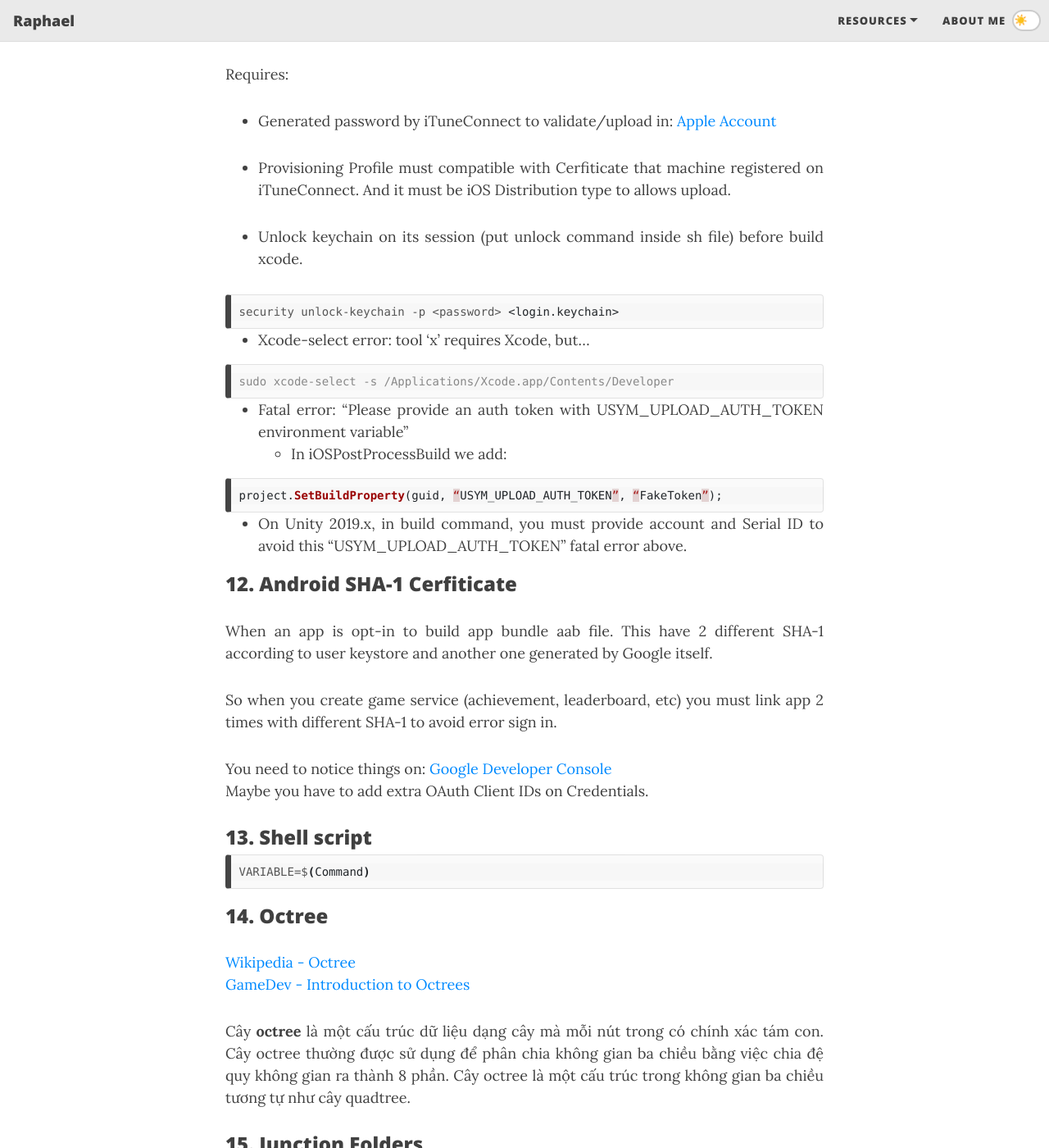
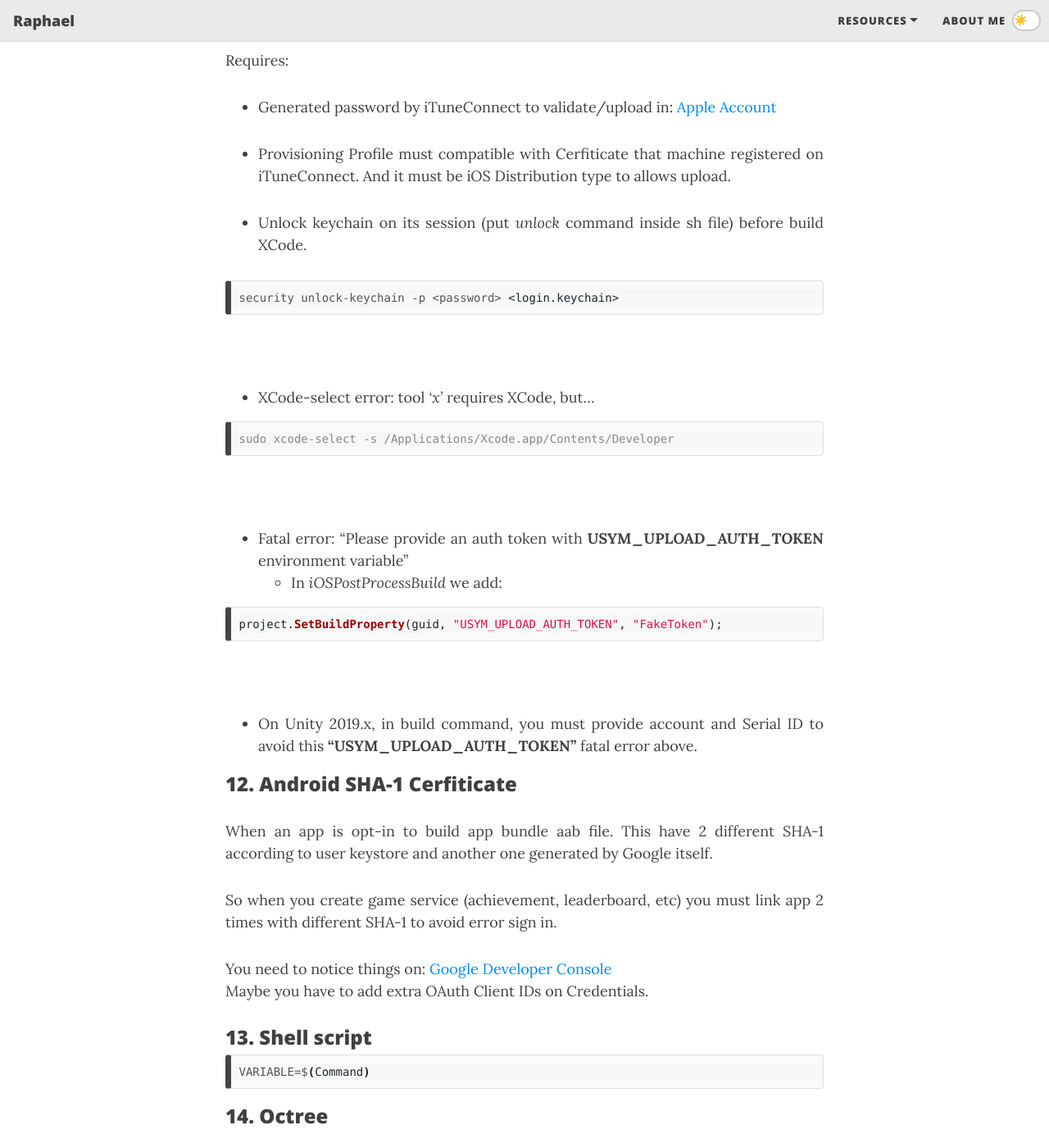
Before and after one commit to raphlee/raphlee.github.io, a Jekyll site: the page built from _posts/2022-02-09-useful-things.md, in a window 1280 px wide and 1400 px high, scrolled down 2983 px. Shown: the whole window at 82% size. Built offline with Jekyll 4.4.1, drawn with Linux system fonts in a browser that asks for light colours; nearby versions of some CDN libraries; some of the changed text lies outside the part shown.

Commit message:
Keep updating...

````diff
--- a/_posts/2022-02-09-useful-things.md
+++ b/_posts/2022-02-09-useful-things.md
@@ -36,8 +36,9 @@ To run app when login, simply add the automation app to Login item on Settings.
 
 Maybe you can create a plist file (config to RunAtLoad (run at login)) that have arguments that refer to specific shell script path, and then add to launch via command:
 
-{: .box-note}
-``launchctl load <plist file>``
+```console
+launchctl load <plist file>
+```
 
 This way everytimes you login, the service will run automatically by system.
 
@@ -104,26 +105,29 @@ Requires:
 
 - Provisioning Profile must compatible with Cerfiticate that machine registered on iTuneConnect. And it must be iOS Distribution type to allows upload.
 
-- Unlock keychain on its session (put unlock command inside sh file) before build xcode.
+- Unlock keychain on its session (put _unlock_ command inside sh file) before build XCode.
 
 ```console
 security unlock-keychain -p <password> <login.keychain>
 ```
+<br/>
 
-- Xcode-select error: tool ‘x’ requires Xcode, but...
+- XCode-select error: tool _‘x’_ requires XCode, but...
 
 ```console
 sudo xcode-select -s /Applications/Xcode.app/Contents/Developer
 ```
+<br/>
 
-- Fatal error: “Please provide an auth token with USYM_UPLOAD_AUTH_TOKEN environment variable"
-    - In iOSPostProcessBuild we add:
+- Fatal error: “Please provide an auth token with **USYM_UPLOAD_AUTH_TOKEN** environment variable"
+    - In _iOSPostProcessBuild_ we add:
 
 ```cs
-project.SetBuildProperty(guid, “USYM_UPLOAD_AUTH_TOKEN”, “FakeToken”);
+project.SetBuildProperty(guid, "USYM_UPLOAD_AUTH_TOKEN", "FakeToken");
 ```
+<br/>
 
-- On Unity 2019.x, in build command, you must provide account and Serial ID to avoid this “USYM_UPLOAD_AUTH_TOKEN” fatal error above.
+- On Unity 2019.x, in build command, you must provide account and Serial ID to avoid this **“USYM_UPLOAD_AUTH_TOKEN”** fatal error above.
 
 
 ### 12. Android SHA-1 Cerfiticate
@@ -155,13 +159,13 @@ Any changes will occurs in both folders
 On Window:
 
 ```console
-mklink /J “path/to/folder/A” “path/to/folder/B”
+mklink /J "path/to/folder/A" "path/to/folder/B"
 ```
 
 On MacOS:
 
 ```console
-ln -s “path/to/folder/A” “path/to/folder/B”
+ln -s "path/to/folder/A" "path/to/folder/B"
 ```
 
 
@@ -187,6 +191,7 @@ OR
 ```console
 "/path/to/your/Unity/project/Temp/__Backupscenes/xyz.backup"
 ```
+<br/>
 
 - So if you rename these to a .unity files and copy them out and back to your Assets folder, you have a somewhat auto saved version of your files.
 
@@ -236,6 +241,7 @@ public class ChildClass : BaseClass
 ```cs
 EditorGUIUtility.ObjectContent(CreateInstance<T>(), typeof(T));
 ```
+<br/>
 
 - You can find Unity Default Icon name in this [Unity Icon](https://github.com/halak/unity-editor-icons), by using:
 
@@ -246,11 +252,12 @@ EditorGUIUtility.IconContent("SceneAsset Icon").image;
 
 ### 23. Embedded SO Editing
 
-- You can you API below to draw your SO inside other Component's inspector. [API Link](https://docs.unity3d.com/ScriptReference/Editor.CreateCachedEditor.html).
+- You can you [API](https://docs.unity3d.com/ScriptReference/Editor.CreateCachedEditor.html) below to draw your SO inside other Component's inspector.
 
 ```cs
 Editor.CreateCachedEditor
 ```
+<br/>
 
 - By this API, you can create an PropertyAttribute to add to your SO properties, the a custom PropertyDrawer to draw it as following:
 
````
